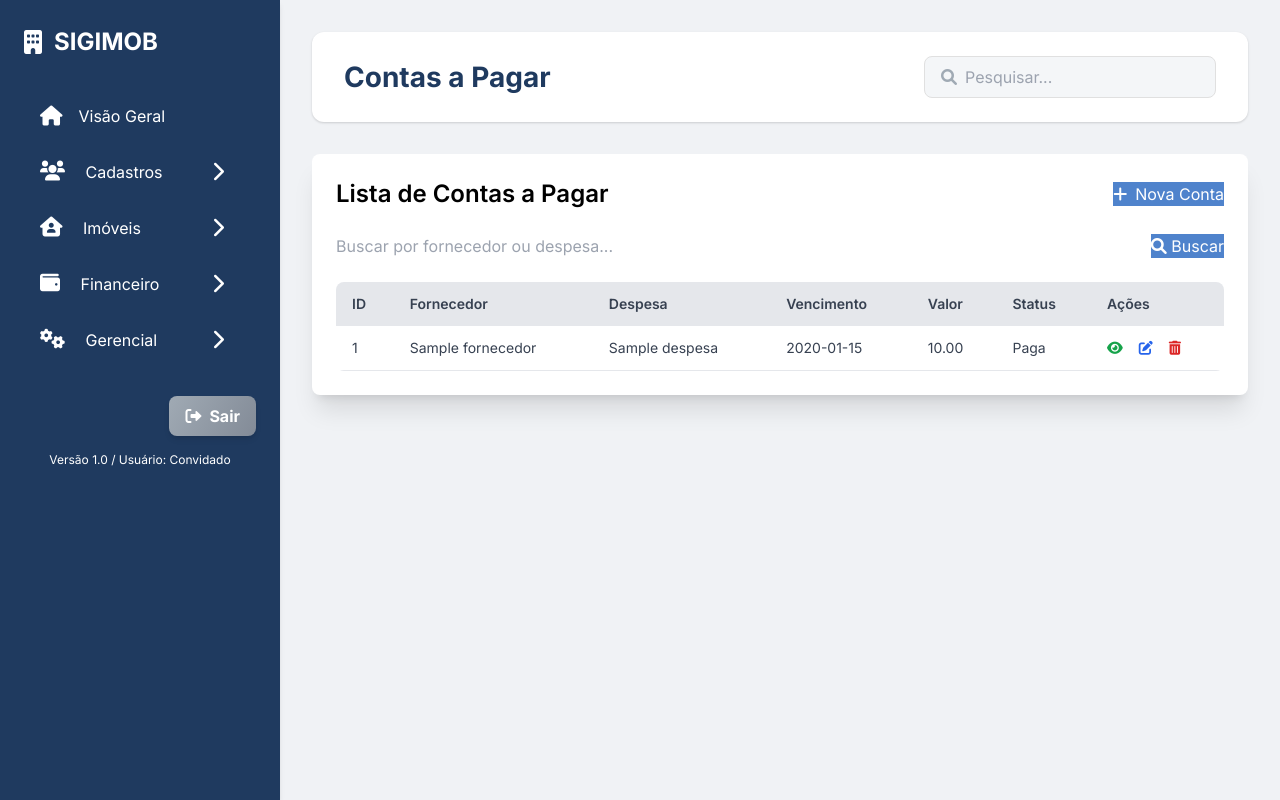
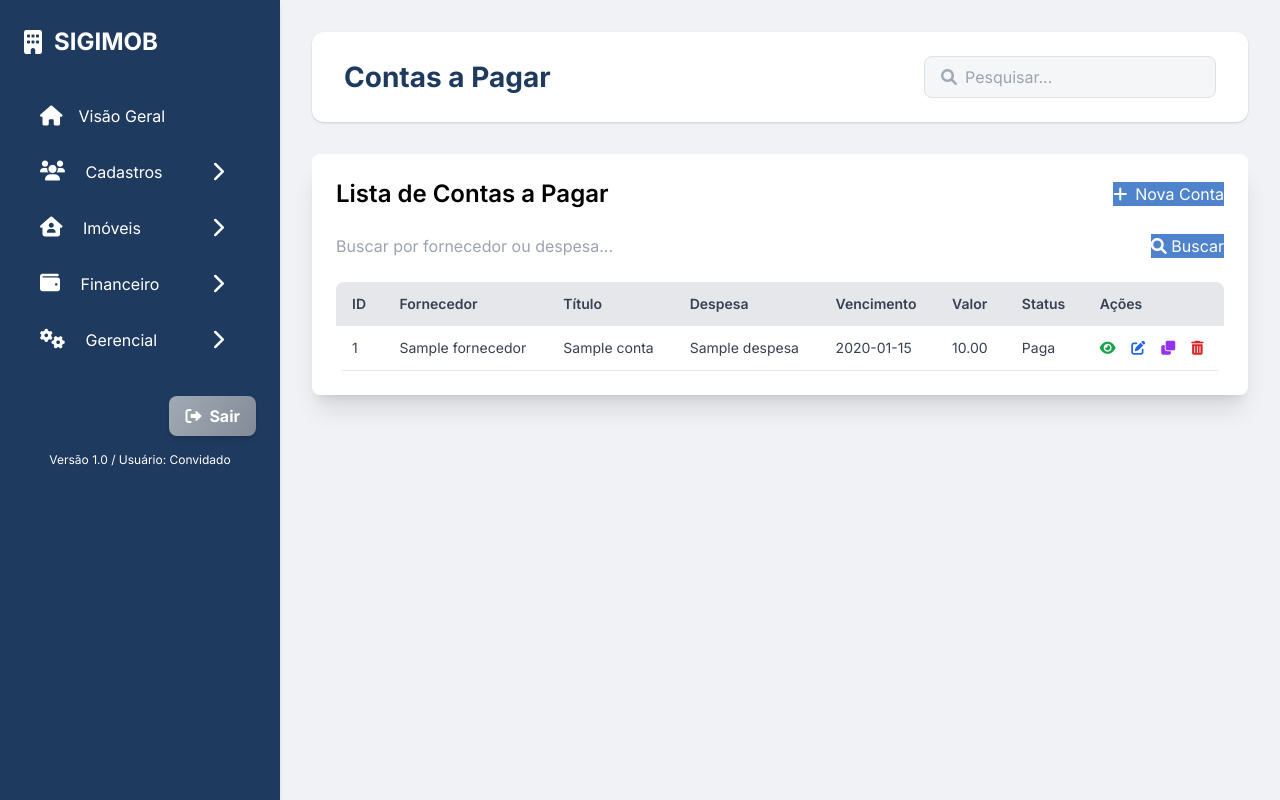
Before and after one commit to FabioVRocha/SIGIMOB, a Flask app: template templates/financeiro/contas_a_pagar/list.html in a window 1280 px wide. Run offline with Flask 3, Linux system fonts and the light colour scheme; tables that the repository leaves empty hold one stand-in row (values such as "Sample post"); the template is opened without the code that fills it: values that come from a table or form of the project are taken from there, most other values are stand-ins (such as "Sample title", 1, 10 or a date in 2020); some libraries are stand-ins or nearby versions.

Commit message:
Contas a Pagar

```diff
--- a/app.py
+++ b/app.py
@@ -21,6 +21,7 @@ from werkzeug.security import generate_password_hash, check_password_hash
 from functools import wraps
 import subprocess
 import json
+import re
 from werkzeug.utils import secure_filename  # Para lidar com nomes de arquivos de upload
 from decimal import Decimal, InvalidOperation
 
@@ -2947,6 +2948,72 @@ def contas_a_pagar_delete(id):
     return redirect(url_for("contas_a_pagar_list"))
 
 
+@app.route("/contas-a-pagar/replicar/<int:id>", methods=["POST"])
+@login_required
+@permission_required("Financeiro", "Incluir")
+def contas_a_pagar_replicar(id):
+    quantidade = int(request.form.get("quantidade", 0))
+    if quantidade < 1:
+        flash("Quantidade inválida.", "warning")
+        return redirect(url_for("contas_a_pagar_list"))
+    conn = get_db_connection()
+    cur = conn.cursor(cursor_factory=psycopg2.extras.DictCursor)
+    cur.execute("SELECT * FROM contas_a_pagar WHERE id = %s", (id,))
+    conta = cur.fetchone()
+    if not conta:
+        cur.close()
+        conn.close()
+        flash("Conta não encontrada.", "danger")
+        return redirect(url_for("contas_a_pagar_list"))
+    try:
+        for i in range(1, quantidade + 1):
+            novo_vencimento = conta["data_vencimento"] + timedelta(days=30 * i)
+            match = re.match(r"^(.*?)-(\d+)/(\d+)$", conta["titulo"])
+            if match:
+                prefixo, numero, total = match.groups()
+                novo_titulo = f"{prefixo}-{int(numero) + i}/{total}"
+            else:
+                novo_titulo = f"{conta['titulo']}-{i}"
+            status_conta = calcular_status_conta(
+                novo_vencimento.strftime("%Y-%m-%d"), None, None, cur
+            )
+            cur.execute(
+                """
+                INSERT INTO contas_a_pagar (
+                    despesa_id, fornecedor_id, titulo, data_vencimento,
+                    valor_previsto, data_pagamento, valor_pago, valor_desconto,
+                    valor_multa, valor_juros, observacao, centro_custo,
+                    status_conta, origem_id
+                ) VALUES (%s,%s,%s,%s,%s,%s,%s,%s,%s,%s,%s,%s,%s,%s)
+                """,
+                (
+                    conta["despesa_id"],
+                    conta["fornecedor_id"],
+                    novo_titulo,
+                    novo_vencimento,
+                    conta["valor_previsto"],
+                    None,
+                    None,
+                    0,
+                    0,
+                    0,
+                    conta["observacao"],
+                    conta["centro_custo"],
+                    status_conta,
+                    conta["origem_id"],
+                ),
+            )
+        conn.commit()
+        flash("Títulos replicados com sucesso!", "success")
+    except Exception as e:
+        conn.rollback()
+        flash(f"Erro ao replicar títulos: {e}", "danger")
+    finally:
+        cur.close()
+        conn.close()
+    return redirect(url_for("contas_a_pagar_list"))
+
+
 @app.route("/contas-a-pagar/pagar/<int:id>", methods=["POST"])
 @login_required
 @permission_required("Financeiro", "Incluir")
--- a/templates/financeiro/contas_a_pagar/list.html
+++ b/templates/financeiro/contas_a_pagar/list.html
@@ -30,6 +30,7 @@
                 <tr>
                     <th class="py-3 px-4 text-left text-sm font-semibold text-gray-700">ID</th>
                     <th class="py-3 px-4 text-left text-sm font-semibold text-gray-700">Fornecedor</th>
+                    <th class="py-3 px-4 text-left text-sm font-semibold text-gray-700">Título</th>
                     <th class="py-3 px-4 text-left text-sm font-semibold text-gray-700">Despesa</th>
                     <th class="py-3 px-4 text-left text-sm font-semibold text-gray-700">Vencimento</th>
                     <th class="py-3 px-4 text-left text-sm font-semibold text-gray-700">Valor</th>
@@ -42,6 +43,7 @@
                 <tr class="border-b border-gray-200 hover:bg-gray-50">
                     <td class="py-3 px-4 text-sm text-gray-700">{{ conta.id }}</td>
                     <td class="py-3 px-4 text-sm text-gray-700">{{ conta.fornecedor }}</td>
+                    <td class="py-3 px-4 text-sm text-gray-700">{{ conta.titulo }}</td>
                     <td class="py-3 px-4 text-sm text-gray-700">{{ conta.despesa }}</td>
                     <td class="py-3 px-4 text-sm text-gray-700">{{ conta.data_vencimento.strftime('%d/%m/%Y') }}</td>
                     <td class="py-3 px-4 text-sm text-gray-700">{{ '{:.2f}'.format(conta.valor_previsto) }}</td>
@@ -58,6 +60,9 @@
                         <a href="{{ url_for('contas_a_pagar_edit', id=conta.id) }}" class="text-blue-600 hover:text-blue-800 mr-3" title="Editar">
                             <i class="fas fa-edit"></i>
                         </a>
+                        <button type="button" class="text-purple-600 hover:text-purple-800 mr-3" title="Replicar" onclick="openReplicarModal({{ conta.id }})">
+                            <i class="fas fa-clone"></i>
+                        </button>
                         <form action="{{ url_for('contas_a_pagar_delete', id=conta.id) }}" method="POST" class="inline-block" onsubmit="return confirm('Tem certeza que deseja excluir esta conta?');">
                             <button type="submit" class="text-red-600 hover:text-red-800" title="Excluir">
                                 <i class="fas fa-trash-alt"></i>
@@ -136,6 +141,24 @@
     </div>
 </div>
 {% endfor %}
+{% for conta in contas %}
+<div id="replicar-modal-{{ conta.id }}" class="modal">
+    <div class="modal-content">
+        <span class="close-button" onclick="closeReplicarModal({{ conta.id }})">&times;</span>
+        <h2 class="text-lg font-semibold mb-4">Replicar Título</h2>
+        <form action="{{ url_for('contas_a_pagar_replicar', id=conta.id) }}" method="POST">
+            <div class="form-group mb-4">
+                <label for="quantidade_{{ conta.id }}" class="form-label">Quantidade:</label>
+                <input type="number" id="quantidade_{{ conta.id }}" name="quantidade" min="1" class="form-input" required>
+            </div>
+            <div class="flex justify-end space-x-4">
+                <button type="button" class="btn-secondary" onclick="closeReplicarModal({{ conta.id }})">Cancelar</button>
+                <button type="submit" class="btn-primary">Replicar</button>
+            </div>
+        </form>
+    </div>
+</div>
+{% endfor %}
 {% endblock %}
 
 {% block scripts %}
@@ -157,5 +180,11 @@ function filterPayAccounts(id){
     const opt = contaSelect.querySelector('option[data-tipo="'+tipo+'"]');
     if(opt){ contaSelect.value = opt.value; }
 }
+function openReplicarModal(id){
+    document.getElementById('replicar-modal-'+id).style.display='flex';
+}
+function closeReplicarModal(id){
+    document.getElementById('replicar-modal-'+id).style.display='none';
+}
 </script>
 {% endblock %}
```
